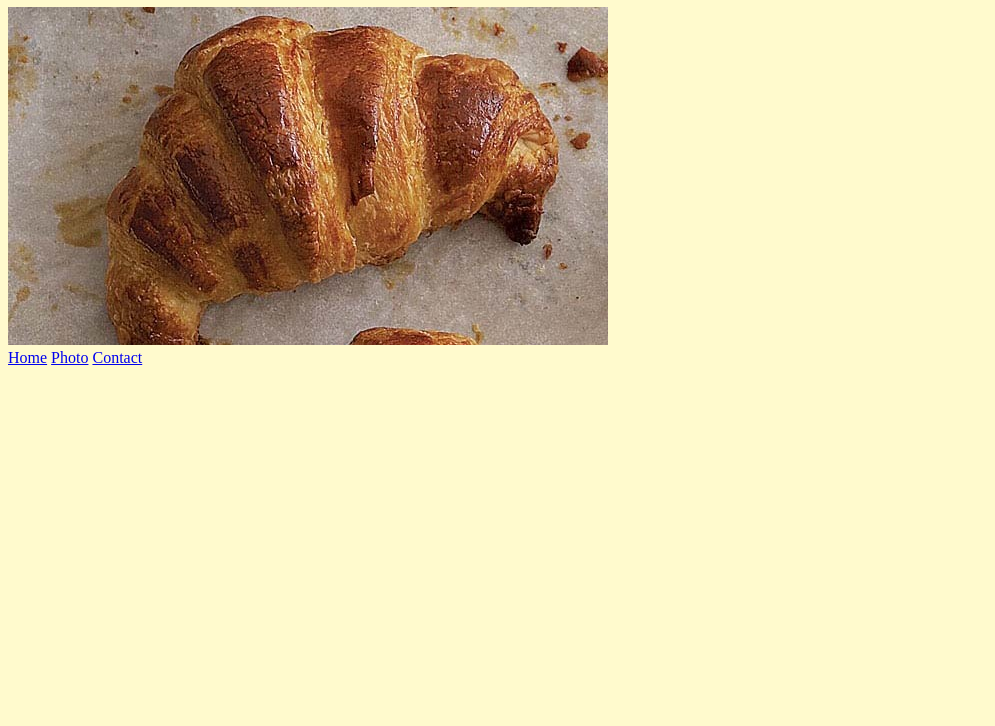
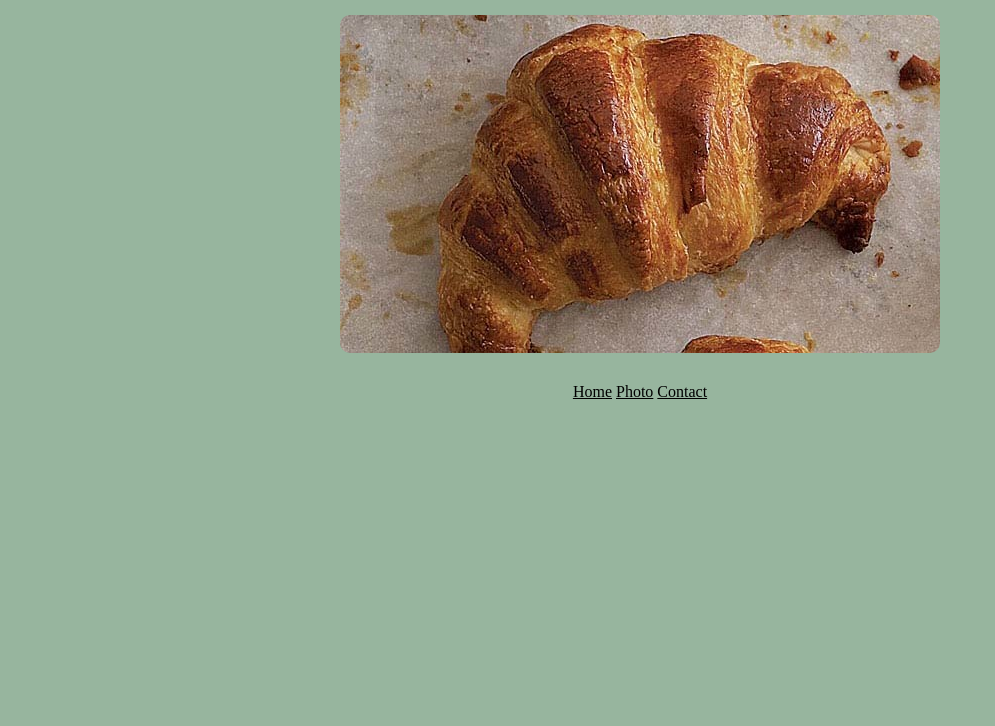
Before and after one commit to yungwrld/croissant-multiple-pages, a plain HTML site: page photo.html in a window 1280 px wide. Shown: the part 74-800 px from the top of the page, without its empty margins (0-995 px from the left). Drawn offline with Linux system fonts and the light colour scheme.

Commit message:
more css added

```diff
--- a/css/styles.css
+++ b/css/styles.css
@@ -1,5 +1,5 @@
 body{
-    background-color: lemonchiffon;
+    background-color: #97b59e;
 }
 
 h1{
@@ -9,3 +9,18 @@ h1{
 p{
     text-align: center;
 }
+
+.text-center{
+    text-align: center;
+}
+
+.color{
+    color: black;
+}
+
+.croissant-photo{
+    max-width: 100%;
+    border-radius: 10px;
+    display: block;
+    margin: 30px auto;
+}
--- a/photo.html
+++ b/photo.html
@@ -9,11 +9,11 @@
 </head>
 <body>
     <h1>🥐 A picture of a croissant</h1>
-    <img src=" ./croissant.jpg " alt=""/>
-    <footer>
-        <a href="/">Home</a>
-        <a href="/photo.html">Photo</a>
-        <a href="/contact.html">Contact</a>
+    <img src=" ./croissant.jpg " alt="" class="croissant-photo"/>
+    <footer class="text-center">
+        <a href="/" class="color">Home</a>
+        <a href="/photo.html" class="color">Photo</a>
+        <a href="/contact.html" class="color">Contact</a>
     </footer>
 </body>
 </html>
```
Also changed, not shown: contact.html (+4 -4 lines), index.html (+4 -4 lines).
